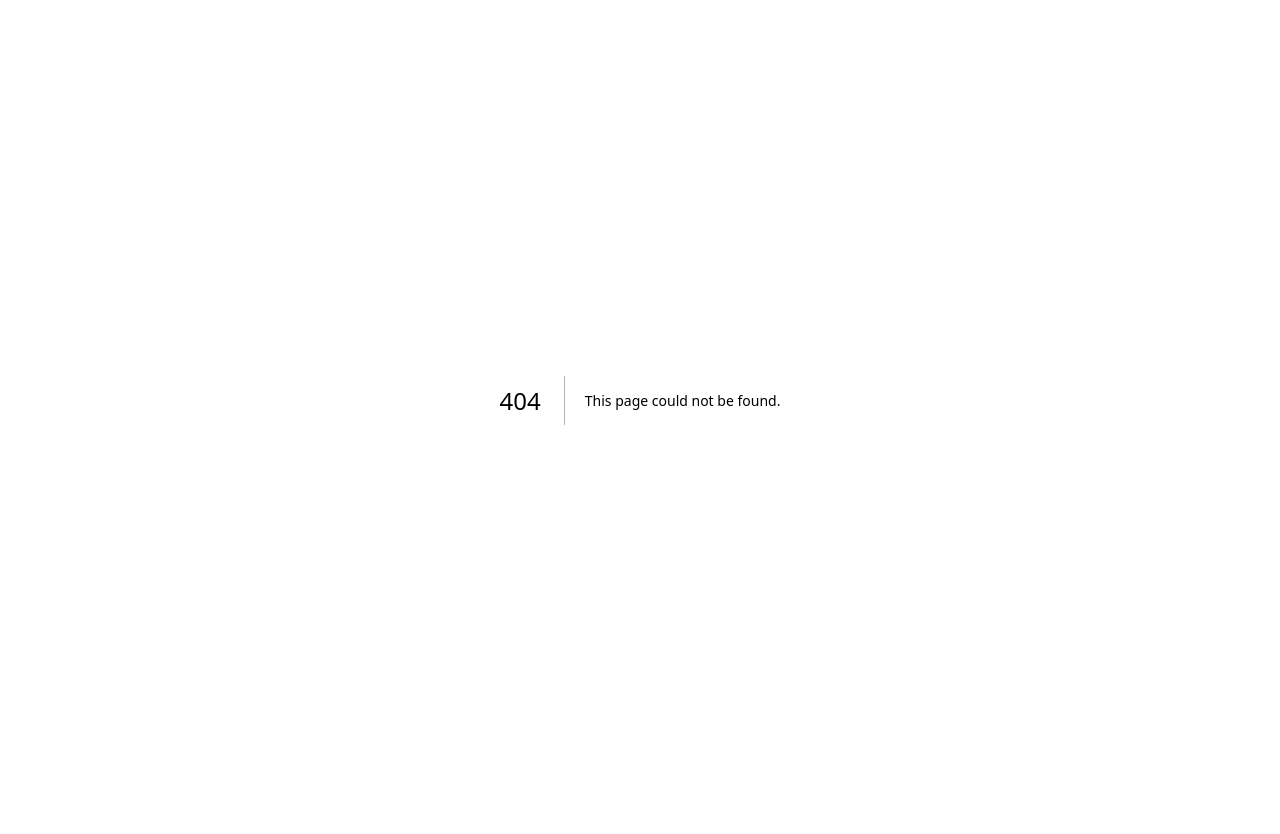
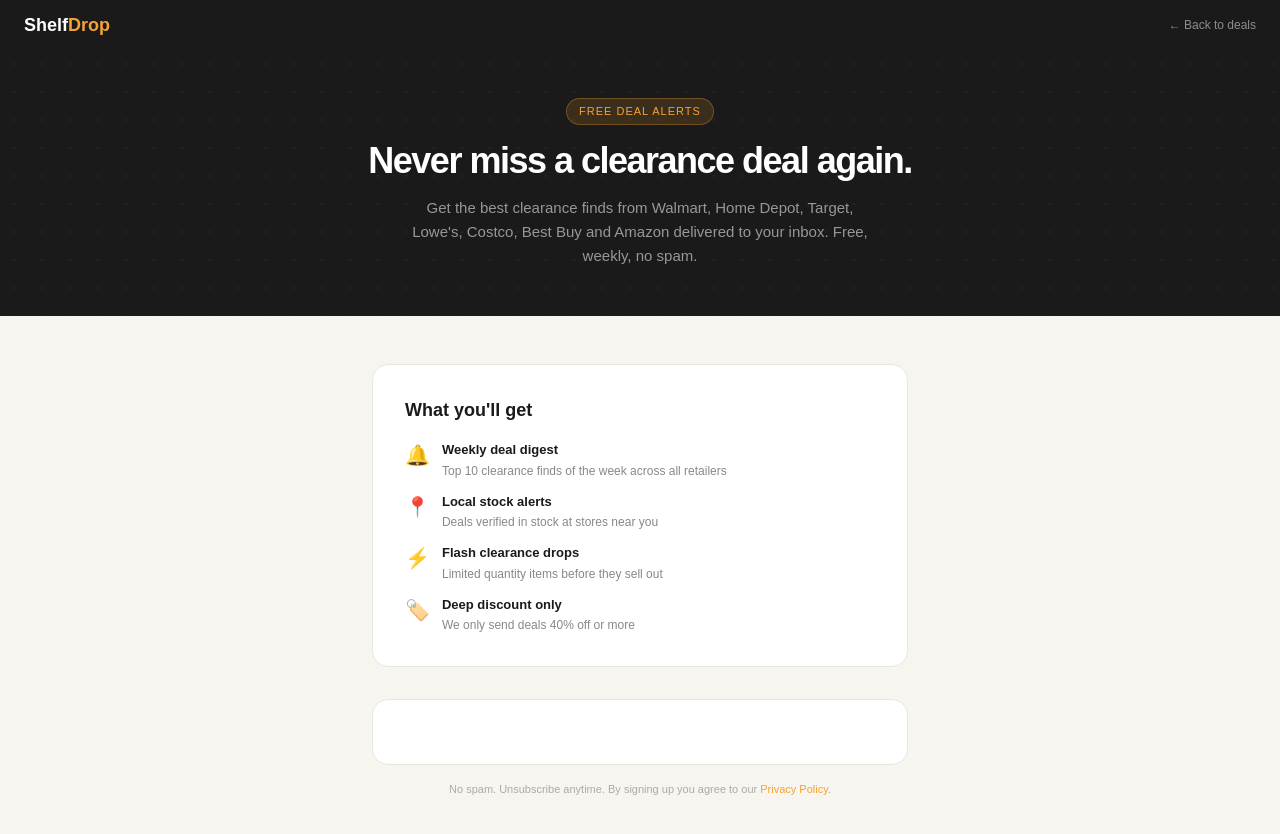
Before and after one commit to IssacPzz/shelfdrop, a Next.js app: page /alerts in a window 1280 px wide. Before the commit this address had no page. Shown: the top 834 px of the page. Before the commit the page ends 800 px from the top, so only its background shows below. Built offline with nearby package versions, Linux system fonts and the light colour scheme.

Commit message:
Add alerts page and wire up email collection

```diff
--- /dev/null
+++ b/app/alerts/page.tsx
@@ -0,0 +1,55 @@
+export default function Alerts() {
+  return (
+    <div style={{fontFamily: 'sans-serif', background: '#F7F5F0', minHeight: '100vh'}}>
+      <nav style={{background: '#1a1a1a', padding: '0 1.5rem', display: 'flex', alignItems: 'center', justifyContent: 'space-between', height: '50px'}}>
+        <a href="/" style={{fontWeight: 800, fontSize: '18px', color: '#fff', textDecoration: 'none'}}>
+          Shelf<span style={{color: '#F4A234'}}>Drop</span>
+        </a>
+        <a href="/" style={{fontSize: '12px', color: 'rgba(255,255,255,0.5)', textDecoration: 'none'}}>← Back to deals</a>
+      </nav>
+
+      <div style={{background: '#1a1a1a', padding: '3rem 2rem', textAlign: 'center', position: 'relative', overflow: 'hidden'}}>
+        <div style={{position: 'absolute', inset: 0, backgroundImage: 'radial-gradient(circle, rgba(244,162,52,0.08) 1px, transparent 1px)', backgroundSize: '28px 28px'}} />
+        <div style={{display: 'inline-block', background: 'rgba(244,162,52,0.15)', color: '#F4A234', border: '1px solid rgba(244,162,52,0.3)', borderRadius: '20px', padding: '4px 12px', fontSize: '11px', fontWeight: 500, letterSpacing: '1px', textTransform: 'uppercase', marginBottom: '1rem', position: 'relative'}}>
+          Free deal alerts
+        </div>
+        <h1 style={{fontFamily: 'sans-serif', fontSize: '36px', fontWeight: 800, color: '#fff', lineHeight: 1.1, letterSpacing: '-1.5px', marginBottom: '1rem', position: 'relative'}}>
+          Never miss a clearance deal again.
+        </h1>
+        <p style={{color: 'rgba(255,255,255,0.55)', fontSize: '15px', maxWidth: '460px', margin: '0 auto', lineHeight: 1.6, position: 'relative'}}>
+          Get the best clearance finds from Walmart, Home Depot, Target, Lowe's, Costco, Best Buy and Amazon delivered to your inbox. Free, weekly, no spam.
+        </p>
+      </div>
+
+      <div style={{maxWidth: '600px', margin: '3rem auto', padding: '0 2rem'}}>
+        <div style={{background: '#fff', borderRadius: '16px', border: '1px solid #e8e6df', padding: '2rem', marginBottom: '2rem'}}>
+          <h2 style={{fontSize: '18px', fontWeight: 700, color: '#1a1a1a', marginBottom: '0.5rem'}}>What you'll get</h2>
+          <div style={{display: 'flex', flexDirection: 'column', gap: '12px', marginTop: '1rem'}}>
+            {[
+              ['🔔', 'Weekly deal digest', 'Top 10 clearance finds of the week across all retailers'],
+              ['📍', 'Local stock alerts', 'Deals verified in stock at stores near you'],
+              ['⚡', 'Flash clearance drops', 'Limited quantity items before they sell out'],
+              ['🏷️', 'Deep discount only', 'We only send deals 40% off or more'],
+            ].map(([emoji, title, desc]) => (
+              <div key={title} style={{display: 'flex', gap: '12px', alignItems: 'flex-start'}}>
+                <div style={{fontSize: '20px', flexShrink: 0}}>{emoji}</div>
+                <div>
+                  <div style={{fontSize: '13px', fontWeight: 600, color: '#1a1a1a', marginBottom: '2px'}}>{title}</div>
+                  <div style={{fontSize: '12px', color: '#888'}}>{desc}</div>
+                </div>
+              </div>
+            ))}
+          </div>
+        </div>
+
+        <div style={{background: '#fff', borderRadius: '16px', border: '1px solid #e8e6df', padding: '2rem'}}>
+          <script async src="https://subscribe-forms.beehiiv.com/v3/loader.js" data-beehiiv-form="2825603e-c1af-4cd1-8551-43e75cab7c57"></script>
+        </div>
+
+        <p style={{textAlign: 'center', fontSize: '11px', color: '#aaa', marginTop: '1rem'}}>
+          No spam. Unsubscribe anytime. By signing up you agree to our <a href="/privacy" style={{color: '#F4A234', textDecoration: 'none'}}>Privacy Policy</a>.
+        </p>
+      </div>
+    </div>
+  );
+}
--- a/app/page.tsx
+++ b/app/page.tsx
@@ -168,9 +168,9 @@
             <p style={{fontSize: '12px', color: 'rgba(255,255,255,0.5)', margin: 0}}>Free email alerts when new clearance drops at your local stores</p>
           </div>
         </div>
-        <button style={{background: '#F4A234', border: 'none', color: '#1a1a1a', padding: '9px 18px', borderRadius: '7px', fontSize: '13px', fontWeight: 500, cursor: 'pointer', whiteSpace: 'nowrap', flexShrink: 0}}>
-          Set Up Alerts
-        </button>
+        <a href="/alerts" style={{background: '#F4A234', border: 'none', color: '#1a1a1a', padding: '9px 18px', borderRadius: '7px', fontSize: '13px', fontWeight: 500, cursor: 'pointer', whiteSpace: 'nowrap', flexShrink: 0, textDecoration: 'none'}}>
+  Set Up Alerts
+</a>
       </div>
 
      {/* FOOTER */}
```
